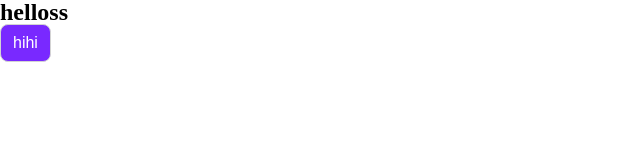
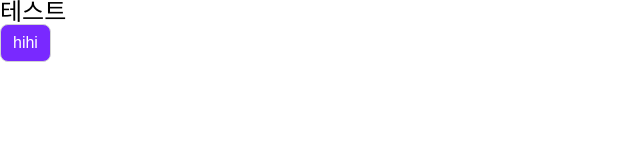
Before and after one commit to suho0815/MEME_FRONT_PROJECT, a React (Create React App) app: page / in a window 1280 px wide. Shown: the top 160 px of the page, without its empty margins (0-640 px from the left). Built offline with nearby package versions, Linux system fonts and the light colour scheme.

Commit message:
test: font 테스트

```diff
--- a/src/pages/MainPage/index.js
+++ b/src/pages/MainPage/index.js
@@ -4,7 +4,9 @@ import {StyledDiv, StyledButton} from '../../styled'
 export const MainPage = () => {
   return (
     <main>
-      <StyledDiv>helloss</StyledDiv>
+      <StyledDiv font="RedRose" bold="300">
+        테스트
+      </StyledDiv>
       <StyledButton color="white" background="#7929FF">
         hihi
       </StyledButton>
--- a/src/styled/index.js
+++ b/src/styled/index.js
@@ -18,9 +18,10 @@ export const StyledButton = styled.button`
 
 /**
  * @param font: font 이름 ex) font="RedRose", font="Inter", font="PressStart2P", font="poppins"
+ * @param bold: bold
  */
 export const StyledDiv = styled.div`
   font-size: ${theme.fontSize.lg};
   font-family: ${props => props.font};
-  font-weight: bold;
+  font-weight: ${props => props.bold || 'bold'};
 `
```
